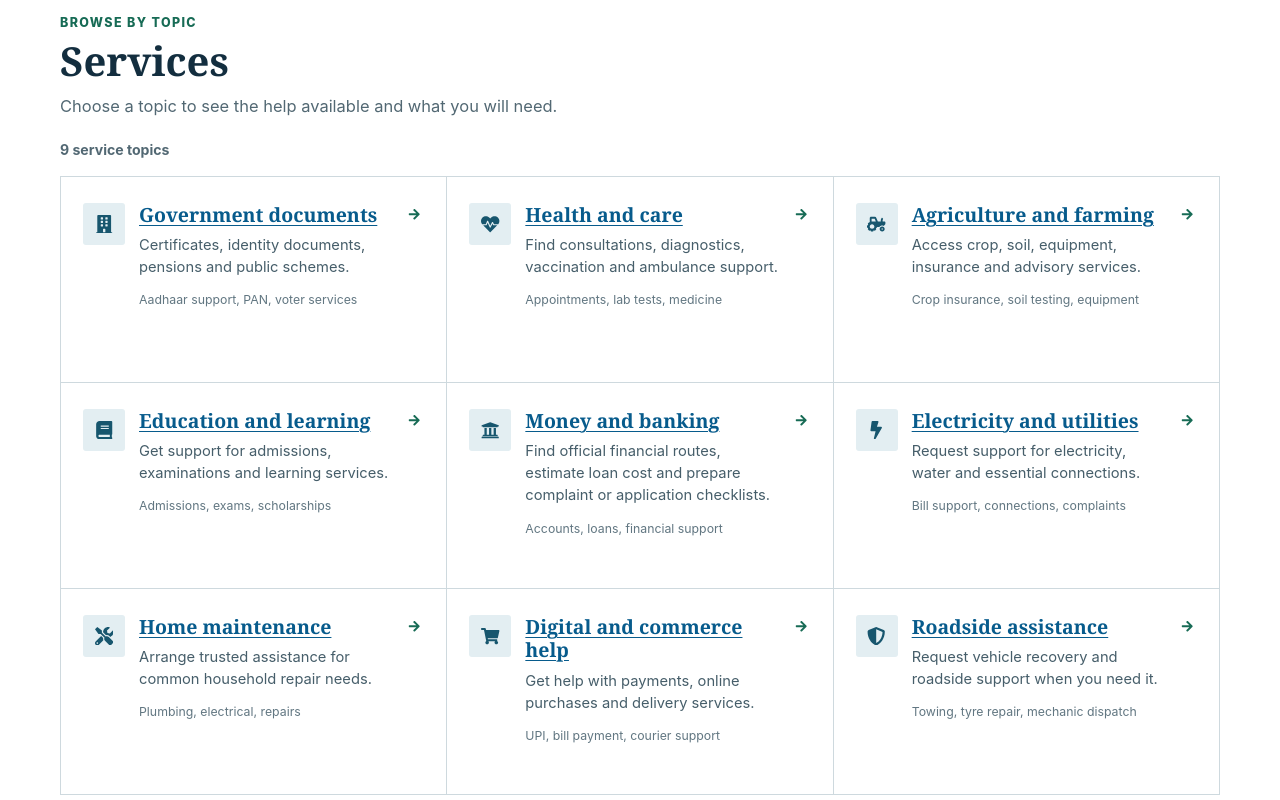
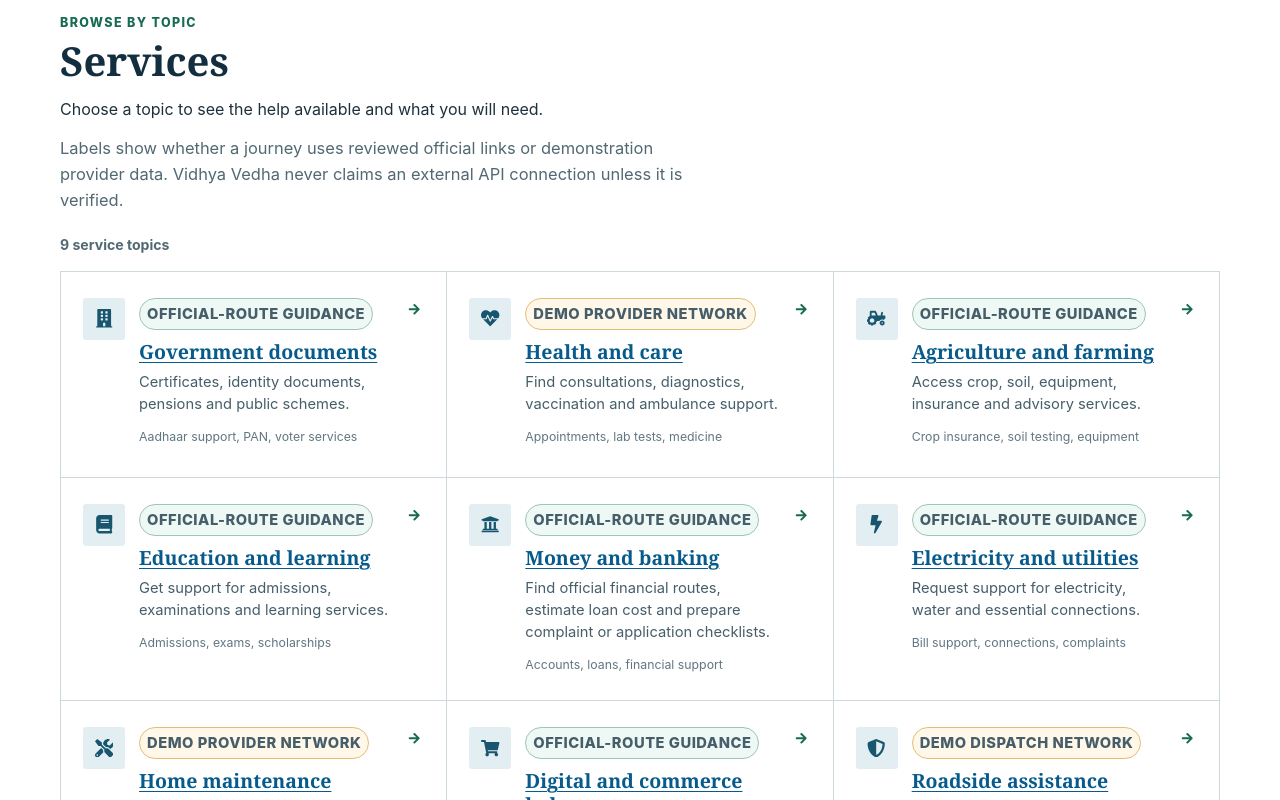
Before and after one commit to guvvalakarthik/vidhyavedhaproject, a React (Vite) app: page / in a window 1280 px wide. Shown: the part 800-1600 px from the top of the page. Built offline with nearby package versions, Linux system fonts and the light colour scheme; no server answers.

Commit message:
feat: label integration and fixture status

```diff
--- a/src/components/LandingPage.css
+++ b/src/components/LandingPage.css
@@ -298,6 +298,38 @@
   line-height: 1.6;
 }
 
+.integration-disclosure {
+  max-width: 760px;
+  margin-top: 10px;
+  color: #465e6a;
+  font-size: 0.86rem;
+  line-height: 1.55;
+}
+
+.integration-badge {
+  width: fit-content;
+  margin-bottom: 10px;
+  padding: 4px 7px;
+  border: 1px solid;
+  border-radius: 999px;
+  font-size: 0.68rem;
+  font-weight: 800;
+  letter-spacing: 0.035em;
+  line-height: 1.2;
+  text-transform: uppercase;
+}
+
+.integration-badge--guidance {
+  border-color: #9fc5b6;
+  color: #125947;
+  background: #eef8f4;
+}
+
+.integration-badge--demo {
+  border-color: #e5bd79;
+  color: #765019;
+  background: #fff8e8;
+}
 .result-count {
   margin: -8px 0 18px;
   color: #526873;
--- a/src/components/LandingPage.jsx
+++ b/src/components/LandingPage.jsx
@@ -94,6 +94,17 @@ const services = [
   },
 ];
 
+const integrationStatus = {
+  government: { label: "Official-route guidance", tone: "guidance" },
+  healthcare: { label: "Demo provider network", tone: "demo" },
+  farming: { label: "Official-route guidance", tone: "guidance" },
+  education: { label: "Official-route guidance", tone: "guidance" },
+  banking: { label: "Official-route guidance", tone: "guidance" },
+  utilities: { label: "Official-route guidance", tone: "guidance" },
+  "home-maintenance": { label: "Demo provider network", tone: "demo" },
+  ecommerce: { label: "Official-route guidance", tone: "guidance" },
+  emergency: { label: "Demo dispatch network", tone: "demo" },
+};
 const popularTasks = [
   { label: "Apply for government document support", route: "government" },
   { label: "Find healthcare services", route: "healthcare" },
@@ -223,6 +234,9 @@ function LandingPage() {
             <p className="eyebrow">Browse by topic</p>
             <h2 id="services-title">Services</h2>
             <p>Choose a topic to see the help available and what you will need.</p>
+            <p className="integration-disclosure">
+              Labels show whether a journey uses reviewed official links or demonstration provider data. Vidhya Vedha never claims an external API connection unless it is verified.
+            </p>
           </div>
 
           <p className="result-count" aria-live="polite">
@@ -240,6 +254,9 @@ function LandingPage() {
                     <Link to={`/services/${service.route}`} className="directory-card">
                       <span className="directory-card__icon" aria-hidden="true"><Icon /></span>
                       <span className="directory-card__body">
+                        <span className={`integration-badge integration-badge--${integrationStatus[service.route].tone}`}>
+                          {integrationStatus[service.route].label}
+                        </span>
                         <strong>{service.title}</strong>
                         <span>{service.description}</span>
                         <small>{service.examples}</small>
```
Also changed, not shown: 3 other files (tests, documents, lock files or other folders).
